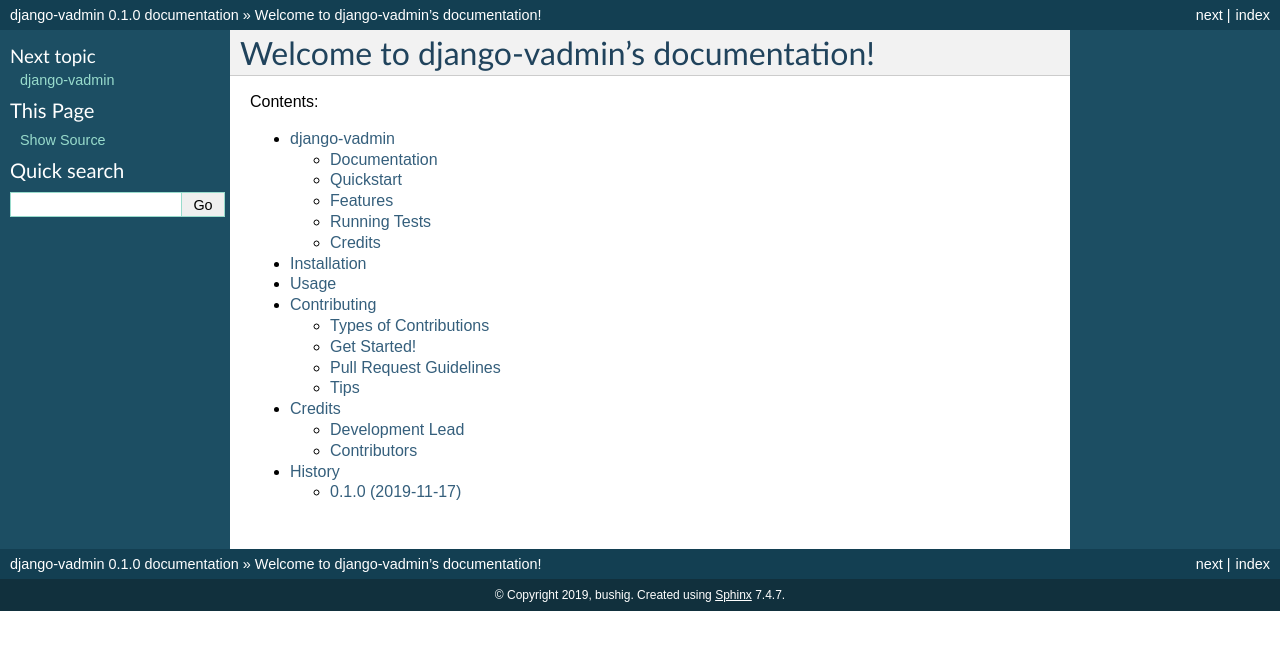
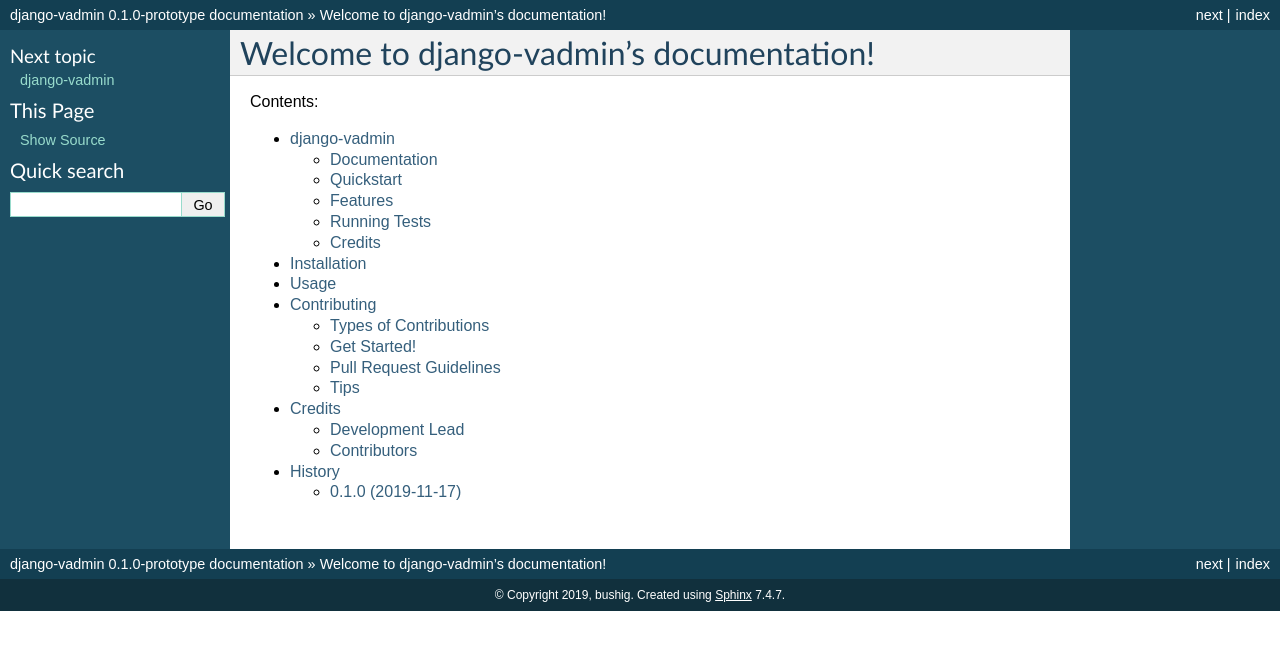
Before and after one commit to bushig/OEAdmin, a Sphinx documentation site: the page built from docs/index.rst, in a window 1280 px wide. Shown: the top 650 px of the page. Built offline with Sphinx 7.4.7, drawn with Linux system fonts in a browser that asks for light colours; some of the changed lines change nothing that is shown.

Commit message:
Update conf.py

```diff
--- a/docs/conf.py
+++ b/docs/conf.py
@@ -11,7 +11,7 @@
 # All configuration values have a default; values that are commented out
 # serve to show the default.
 
-import vadmin
+# import vadmin
 import sys
 import os
 
@@ -55,9 +55,11 @@
 # built documents.
 #
 # The short X.Y version.
-version = vadmin.__version__
+# version = vadmin.__version__
+version = '0.1.0'
 # The full version, including alpha/beta/rc tags.
-release = vadmin.__version__
+#release = vadmin.__version__
+release = '0.1.0-prototype'
 
 # The language for content autogenerated by Sphinx. Refer to documentation
 # for a list of supported languages.
```
